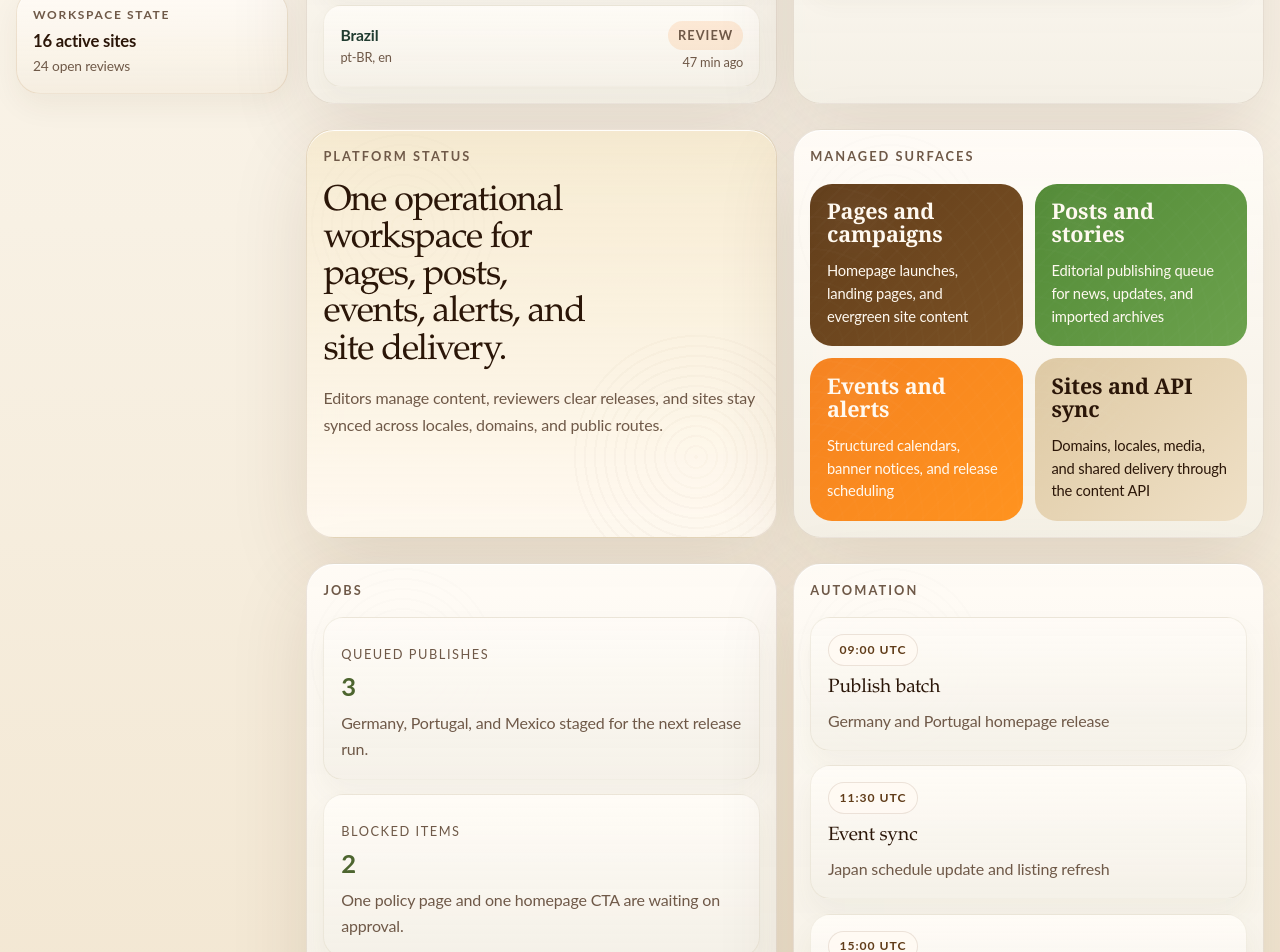
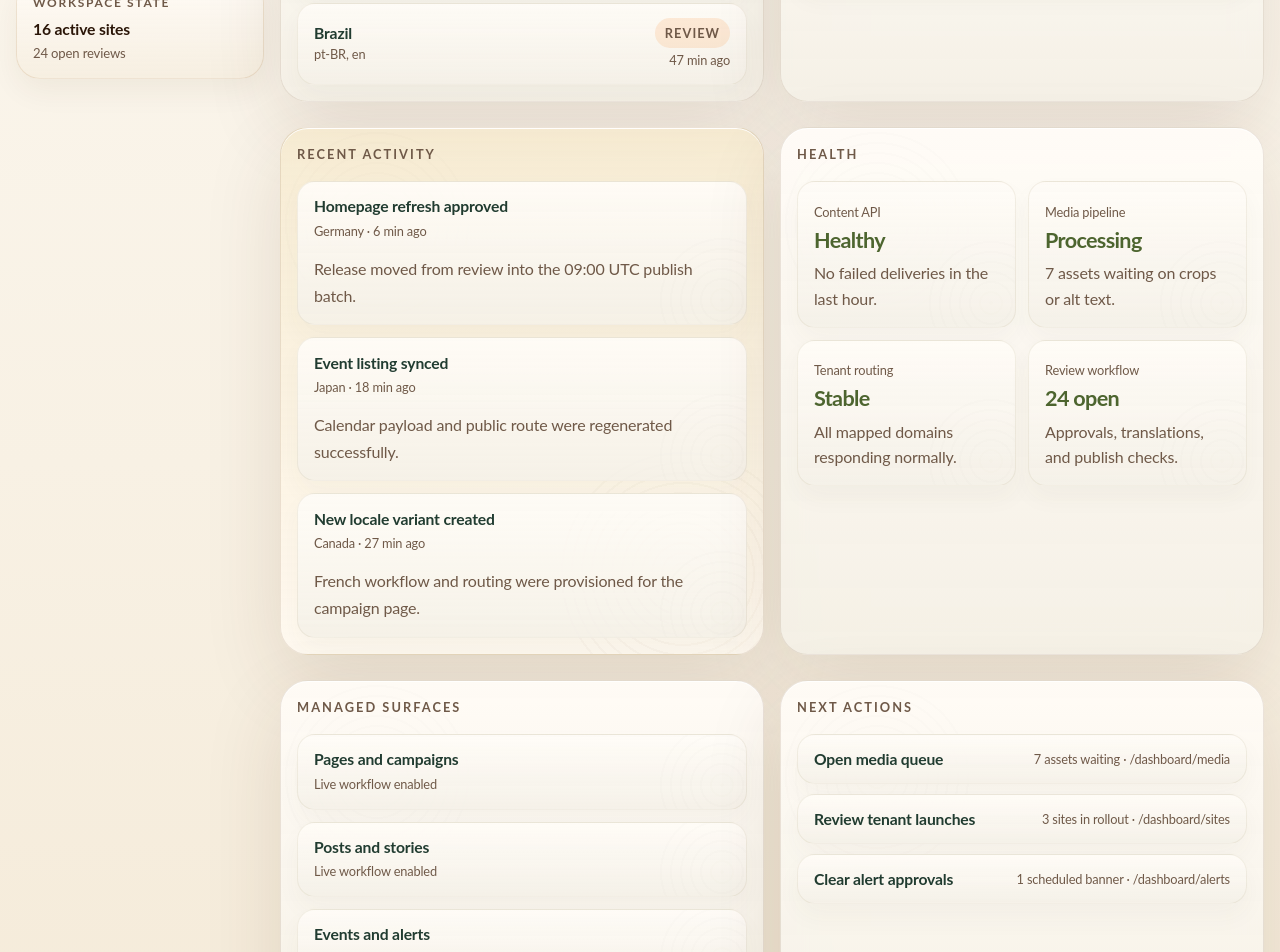
Before and after one commit to rajat1155-rrrkk/Editorial-CMS, a Next.js app: page / in a window 1280 px wide. Shown: the part 1020-1972 px from the top of the page. Built offline with nearby package versions, Linux system fonts and the light colour scheme.

Commit message:
Improve command center UX

```diff
--- a/app/globals.css
+++ b/app/globals.css
@@ -125,6 +125,11 @@ h3,
   padding: 0.75rem 0 2rem;
 }
 
+.app-shell--home {
+  grid-template-columns: 248px minmax(0, 1fr);
+  gap: 1rem;
+}
+
 .app-sidebar {
   position: sticky;
   top: 1rem;
@@ -133,8 +138,16 @@ h3,
   gap: 1rem;
 }
 
+.app-sidebar--home {
+  gap: 0.85rem;
+}
+
 .app-main {
   min-width: 0;
+}
+
+.app-main--home .app-content {
+  padding-bottom: 1rem;
 }
 
 .app-content {
@@ -161,6 +174,10 @@ h3,
   box-shadow:
     0 14px 36px rgba(75, 44, 17, 0.08),
     inset 0 1px 0 rgba(255, 255, 255, 0.9);
+}
+
+.topbar--home .topbar-inner {
+  padding: 0.78rem 0.95rem;
 }
 
 .sidebar-card,
@@ -240,6 +257,18 @@ h3,
   margin-top: 0.35rem;
   color: var(--muted);
   font-size: 0.86rem;
+}
+
+.sidebar-status--home {
+  padding: 0.9rem 1rem;
+}
+
+.sidebar-status--home strong {
+  font-size: 0.98rem;
+}
+
+.sidebar-status--home span {
+  font-size: 0.82rem;
 }
 
 .brand-mark {
@@ -1218,6 +1247,92 @@ h3,
   margin: 0.9rem 0 0;
   color: #6f5948;
   line-height: 1.7;
+}
+
+.workspace-activity-feed,
+.workspace-service-grid,
+.workspace-surface-list {
+  display: grid;
+  gap: 0.75rem;
+}
+
+.workspace-activity-item,
+.workspace-service-card,
+.workspace-surface-item {
+  position: relative;
+  overflow: hidden;
+  padding: 0.95rem 1rem;
+  border-radius: 18px;
+  border: 1px solid rgba(180, 165, 132, 0.16);
+  background: linear-gradient(180deg, rgba(255, 252, 247, 0.94), rgba(244, 240, 231, 0.86));
+  box-shadow: 0 12px 24px rgba(78, 69, 44, 0.04);
+}
+
+.workspace-activity-item::after,
+.workspace-service-card::after,
+.workspace-surface-item::after {
+  content: "";
+  position: absolute;
+  right: -2.5rem;
+  bottom: -2.5rem;
+  width: 8rem;
+  height: 8rem;
+  border-radius: 50%;
+  opacity: 0.08;
+  background:
+    radial-gradient(circle at center, rgba(255, 255, 255, 0.18) 0 20%, transparent 20%),
+    repeating-radial-gradient(circle at center, rgba(97, 61, 26, 0.1) 0 2px, transparent 2px 10px);
+  pointer-events: none;
+}
+
+.workspace-activity-item strong,
+.workspace-service-card strong,
+.workspace-surface-item strong,
+.workspace-activity-item span,
+.workspace-service-card span,
+.workspace-surface-item span,
+.workspace-activity-item p,
+.workspace-service-card p {
+  position: relative;
+  z-index: 1;
+}
+
+.workspace-activity-item strong,
+.workspace-service-card strong,
+.workspace-surface-item strong {
+  display: block;
+  color: rgba(19, 48, 36, 0.94);
+  font-size: 0.98rem;
+  line-height: 1.2;
+}
+
+.workspace-activity-item span,
+.workspace-service-card span,
+.workspace-surface-item span {
+  display: block;
+  margin-top: 0.35rem;
+  color: var(--muted);
+  font-size: 0.8rem;
+  line-height: 1.45;
+}
+
+.workspace-activity-item p,
+.workspace-service-card p {
+  margin: 0.55rem 0 0;
+  color: var(--muted);
+  line-height: 1.6;
+}
+
+.workspace-service-grid {
+  grid-template-columns: repeat(2, minmax(0, 1fr));
+}
+
+.workspace-service-card strong {
+  margin-top: 0.45rem;
+  font-size: 1.35rem;
+  line-height: 1.05;
+  letter-spacing: -0.03em;
+  color: #4d652f;
 }
 
 .workspace-page--minimal .dashboard-hero h1 {
--- a/app/layout.tsx
+++ b/app/layout.tsx
@@ -1,6 +1,5 @@
 import type { Metadata } from "next";
-import Link from "next/link";
-import { AppShellNav } from "../components/app-shell-nav";
+import { AppShellFrame } from "../components/app-shell-frame";
 import "./globals.css";
 
 export const metadata: Metadata = {
@@ -17,61 +16,7 @@ export default function RootLayout({
   return (
     <html lang="en">
       <body>
-        <div className="site-chrome">
-          <div className="app-shell">
-            <aside className="app-sidebar">
-              <div className="sidebar-card sidebar-brand">
-                <Link href="/" className="brand-mark">
-                  Editorial CMS
-                </Link>
-                <p className="sidebar-copy">Network publishing suite</p>
-              </div>
-
-              <AppShellNav />
-
-              <div className="sidebar-card sidebar-status">
-                <p className="sidebar-label">Workspace state</p>
-                <strong>16 active sites</strong>
-                <span>24 open reviews</span>
-              </div>
-            </aside>
-
-            <div className="app-main">
-              <header className="topbar">
-                <div className="topbar-inner">
-                  <div className="topbar-context">
-                    <p className="topbar-kicker">Workspace</p>
-                    <strong>Publishing operations</strong>
-                  </div>
-                  <div className="topbar-search" aria-label="Search">
-                    <span>Search pages, posts, events, or sites</span>
-                  </div>
-                  <div className="topbar-utilities">
-                    <div className="utility-pill">
-                      <span className="utility-dot" />
-                      Live sync
-                    </div>
-                    <div className="utility-pill">3 approvals pending</div>
-                    <div className="utility-avatar">EC</div>
-                  </div>
-                </div>
-              </header>
-
-              <div className="app-content">{children}</div>
-
-              <footer className="site-footer">
-                <div className="site-footer-inner">
-                  <p className="site-footer-mark">Editorial CMS</p>
-                  <div className="footer-links" aria-label="Footer">
-                    <Link href="/preview">Preview</Link>
-                    <Link href="/blog">Blog</Link>
-                    <Link href="/contact">Contact</Link>
-                  </div>
-                </div>
-              </footer>
-            </div>
-          </div>
-        </div>
+        <AppShellFrame>{children}</AppShellFrame>
       </body>
     </html>
   );
--- a/app/page.tsx
+++ b/app/page.tsx
@@ -67,27 +67,29 @@ const automationRuns = [
   { time: "15:00 UTC", title: "Banner rollout", detail: "Network notice update across active domains" }
 ];
 
-const operationalPanels = [
+const activityFeed = [
   {
-    tone: "soil",
-    title: "Pages and campaigns",
-    detail: "Homepage launches, landing pages, and evergreen site content"
+    title: "Homepage refresh approved",
+    meta: "Germany · 6 min ago",
+    detail: "Release moved from review into the 09:00 UTC publish batch."
   },
   {
-    tone: "ecology",
-    title: "Posts and stories",
-    detail: "Editorial publishing queue for news, updates, and imported archives"
+    title: "Event listing synced",
+    meta: "Japan · 18 min ago",
+    detail: "Calendar payload and public route were regenerated successfully."
   },
   {
-    tone: "sun",
-    title: "Events and alerts",
-    detail: "Structured calendars, banner notices, and release scheduling"
-  },
-  {
-    tone: "sand",
-    title: "Sites and API sync",
-    detail: "Domains, locales, media, and shared delivery through the content API"
+    title: "New locale variant created",
+    meta: "Canada · 27 min ago",
+    detail: "French workflow and routing were provisioned for the campaign page."
   }
+];
+
+const serviceHealth = [
+  { label: "Content API", value: "Healthy", detail: "No failed deliveries in the last hour." },
+  { label: "Media pipeline", value: "Processing", detail: "7 assets waiting on crops or alt text." },
+  { label: "Tenant routing", value: "Stable", detail: "All mapped domains responding normally." },
+  { label: "Review workflow", value: "24 open", detail: "Approvals, translations, and publish checks." }
 ];
 
 export default function Home() {
@@ -164,21 +166,62 @@ export default function Home() {
 
       <section className="dashboard-grid dashboard-grid--split workspace-live-sections">
         <article className="dashboard-card workspace-minimal-section workspace-brand-panel">
-          <p className="dashboard-card__eyebrow">Platform status</p>
-          <h2>One operational workspace for pages, posts, events, alerts, and site delivery.</h2>
-          <p>
-            Editors manage content, reviewers clear releases, and sites stay synced across locales, domains, and public routes.
-          </p>
+          <p className="dashboard-card__eyebrow">Recent activity</p>
+          <div className="workspace-activity-feed">
+            {activityFeed.map((item) => (
+              <article key={item.title} className="workspace-activity-item">
+                <strong>{item.title}</strong>
+                <span>{item.meta}</span>
+                <p>{item.detail}</p>
+              </article>
+            ))}
+          </div>
         </article>
 
         <article className="dashboard-card workspace-minimal-section">
+          <p className="dashboard-card__eyebrow">Health</p>
+          <div className="workspace-service-grid">
+            {serviceHealth.map((item) => (
+              <div key={item.label} className="workspace-service-card">
+                <span>{item.label}</span>
+                <strong>{item.value}</strong>
+                <p>{item.detail}</p>
+              </div>
+            ))}
+          </div>
+        </article>
+      </section>
+
+      <section className="dashboard-grid dashboard-grid--split workspace-live-sections">
+        <article className="dashboard-card workspace-minimal-section">
           <p className="dashboard-card__eyebrow">Managed surfaces</p>
-          <div className="workspace-mosaic">
-            {operationalPanels.map((panel) => (
-              <div key={panel.title} className={`workspace-mosaic-card workspace-mosaic-card--${panel.tone}`}>
-                <strong>{panel.title}</strong>
-                <span>{panel.detail}</span>
+          <div className="workspace-surface-list">
+            {[
+              "Pages and campaigns",
+              "Posts and stories",
+              "Events and alerts",
+              "Sites, locales, and API delivery"
+            ].map((item) => (
+              <div key={item} className="workspace-surface-item">
+                <strong>{item}</strong>
+                <span>Live workflow enabled</span>
               </div>
+            ))}
+          </div>
+        </article>
+
+        <article className="dashboard-card workspace-minimal-section">
+          <p className="dashboard-card__eyebrow">Next actions</p>
+          <div className="workspace-queue">
+            {[
+              { title: "Open media queue", meta: "7 assets waiting · /dashboard/media", href: "/dashboard/media" },
+              { title: "Review tenant launches", meta: "3 sites in rollout · /dashboard/sites", href: "/dashboard/sites" },
+              { title: "Clear alert approvals", meta: "1 scheduled banner · /dashboard/alerts", href: "/dashboard/alerts" }
+            ].map((item) => (
+              <Link key={item.title} href={item.href} className="workspace-queue__item">
+                <strong>{item.title}</strong>
+                <span>{item.meta}</span>
+              </Link>
             ))}
           </div>
         </article>
--- /dev/null
+++ b/components/app-shell-frame.tsx
@@ -0,0 +1,70 @@
+"use client";
+
+import Link from "next/link";
+import { usePathname } from "next/navigation";
+import { AppShellNav } from "./app-shell-nav";
+
+export function AppShellFrame({ children }: { children: React.ReactNode }) {
+  const pathname = usePathname();
+  const isHome = pathname === "/";
+
+  return (
+    <div className="site-chrome">
+      <div className={`app-shell${isHome ? " app-shell--home" : ""}`}>
+        <aside className={`app-sidebar${isHome ? " app-sidebar--home" : ""}`}>
+          <div className="sidebar-card sidebar-brand">
+            <Link href="/" className="brand-mark">
+              Editorial CMS
+            </Link>
+            <p className="sidebar-copy">{isHome ? "Command center" : "Network publishing suite"}</p>
+          </div>
+
+          <AppShellNav />
+
+          <div className={`sidebar-card sidebar-status${isHome ? " sidebar-status--home" : ""}`}>
+            <p className="sidebar-label">Workspace state</p>
+            <strong>16 active sites</strong>
+            <span>24 open reviews</span>
+          </div>
+        </aside>
+
+        <div className={`app-main${isHome ? " app-main--home" : ""}`}>
+          <header className={`topbar${isHome ? " topbar--home" : ""}`}>
+            <div className="topbar-inner">
+              <div className="topbar-context">
+                <p className="topbar-kicker">Workspace</p>
+                <strong>{isHome ? "Command center" : "Publishing operations"}</strong>
+              </div>
+              <div className="topbar-search" aria-label="Search">
+                <span>{isHome ? "Search content, sites, or jobs" : "Search pages, posts, events, or sites"}</span>
+              </div>
+              <div className="topbar-utilities">
+                <div className="utility-pill">
+                  <span className="utility-dot" />
+                  Sync healthy
+                </div>
+                <div className="utility-pill">3 approvals pending</div>
+                <div className="utility-avatar">EC</div>
+              </div>
+            </div>
+          </header>
+
+          <div className="app-content">{children}</div>
+
+          {!isHome ? (
+            <footer className="site-footer">
+              <div className="site-footer-inner">
+                <p className="site-footer-mark">Editorial CMS</p>
+                <div className="footer-links" aria-label="Footer">
+                  <Link href="/preview">Preview</Link>
+                  <Link href="/blog">Blog</Link>
+                  <Link href="/contact">Contact</Link>
+                </div>
+              </div>
+            </footer>
+          ) : null}
+        </div>
+      </div>
+    </div>
+  );
+}
```
